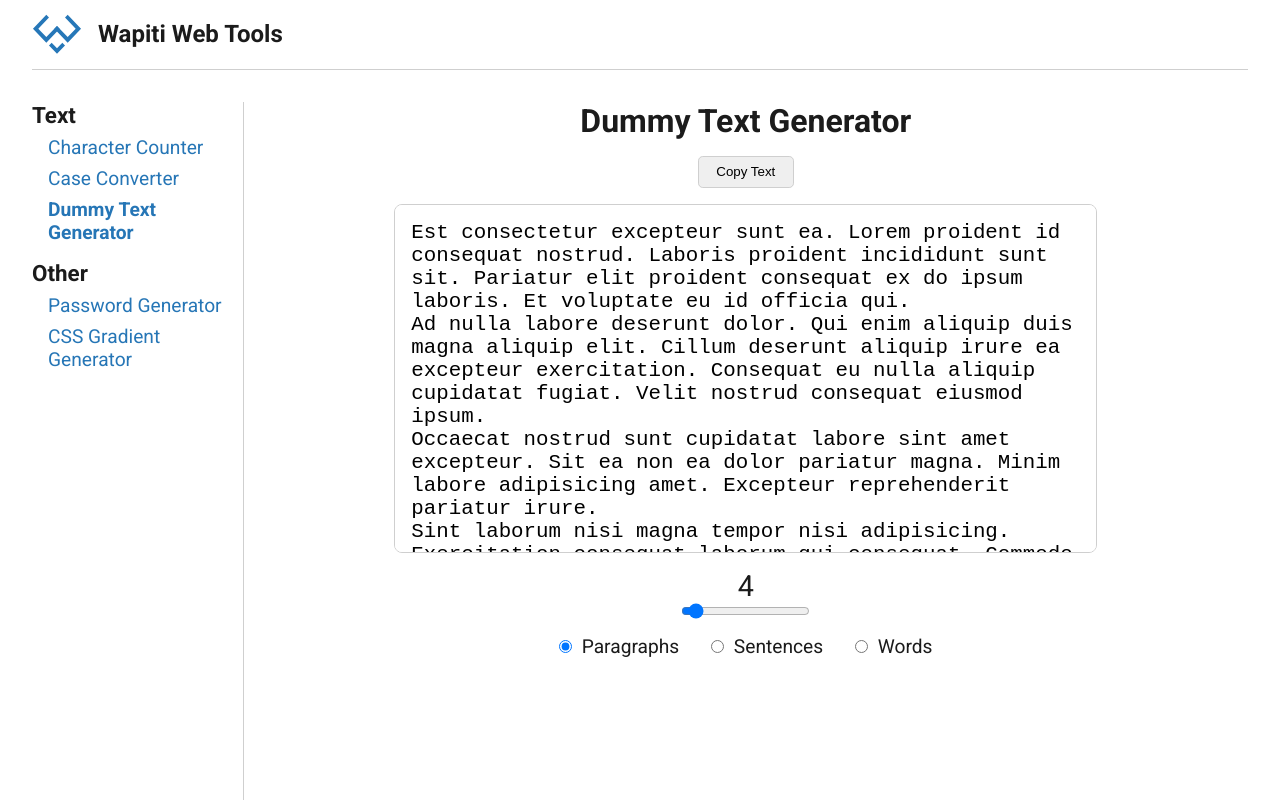
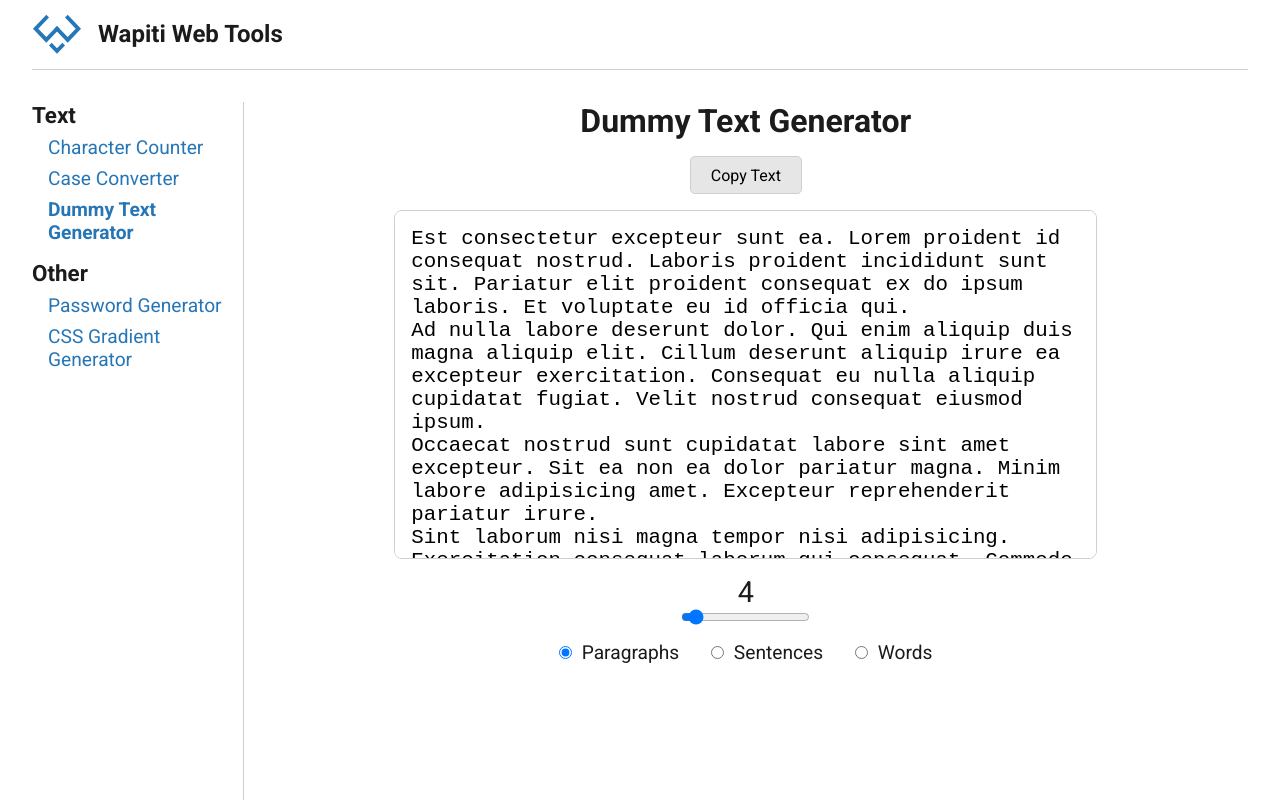
Before and after one commit to devmikh/wapiti-web-tools, a React (Vite) app: page /dummy-text-generator in a window 1280 px wide. Built offline with nearby package versions, Linux system fonts and the light colour scheme.

Commit message:
Add button effects and define new colors

```diff
--- a/src/components/core/Button/index.module.css
+++ b/src/components/core/Button/index.module.css
@@ -1,8 +1,25 @@
 .button {
-    width: 6rem;
-    height: 2rem;
+    width: 7rem;
+    height: 2.4rem;
+    background-color: var(--grey-100);
     border-radius: 0.3rem;
     border: 1px solid var(--lightgrey);
+    cursor: pointer;
+    transition: 0.45s;
+    font-size: 1rem;
+    font-family: inherit;
+}
+
+.button:hover, button:focus {
+    box-shadow:
+        inset -7rem 0 0 0 var(--grey-200),
+        inset 7rem 0 0 0 var(--grey-200);
+}
+
+.button:active {
+    box-shadow:
+        inset -7rem 0 0 0 var(--grey-400),
+        inset 7rem 0 0 0 var(--grey-400);
 }
 
 .button:focus {
--- a/src/index.css
+++ b/src/index.css
@@ -2,10 +2,19 @@
 
 :root {
     --black: #1b1b1b;
-    --lightgrey: #cfcfcf;
+    --lightgrey: hsl(0, 0%, 81%);
     --blue: #2676B6;
     --lightblue: #a4c8e6;
     --blue-svg: invert(41%) sepia(47%) saturate(874%) hue-rotate(165deg) brightness(90%) contrast(89%);
+    --grey-100: hsl(0, 0%, 90%);
+    --grey-200: hsl(0, 0%, 80%);
+    --grey-300: hsl(0, 0%, 70%);
+    --grey-400: hsl(0, 0%, 60%);
+    --grey-500: hsl(0, 0%, 50%);
+    --grey-600: hsl(0, 0%, 40%);
+    --grey-700: hsl(0, 0%, 30%);
+    --grey-800: hsl(0, 0%, 20%);
+    --grey-900: hsl(0, 0%, 10%);
 }
 
 * {
```
